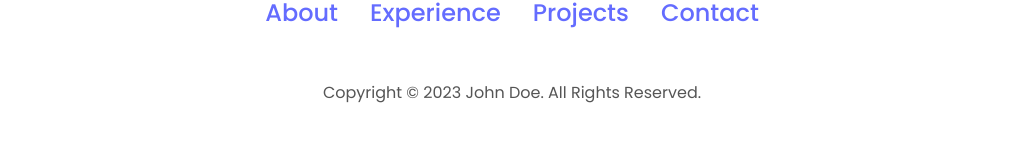
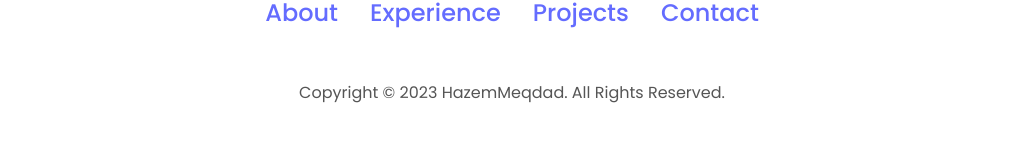
Before and after one commit to HazemMeqdad/portfolio, a React (Vite) app: page / in a window 1280 px wide. Shown: the part 3268-3409 px from the top of the page, without its empty margins (128-1151 px from the left). Built offline with nearby package versions, Linux system fonts and the light colour scheme.

Commit message:
Footer text

```diff
--- a/src/components/Footer.jsx
+++ b/src/components/Footer.jsx
@@ -13,7 +13,7 @@ const Footer = () => {
             </ul>
           </div>
         </nav>
-        <p>Copyright &#169; 2023 John Doe. All Rights Reserved.</p>
+        <p>Copyright &#169; 2023 HazemMeqdad. All Rights Reserved.</p>
       </footer>
         </>
     )
```
